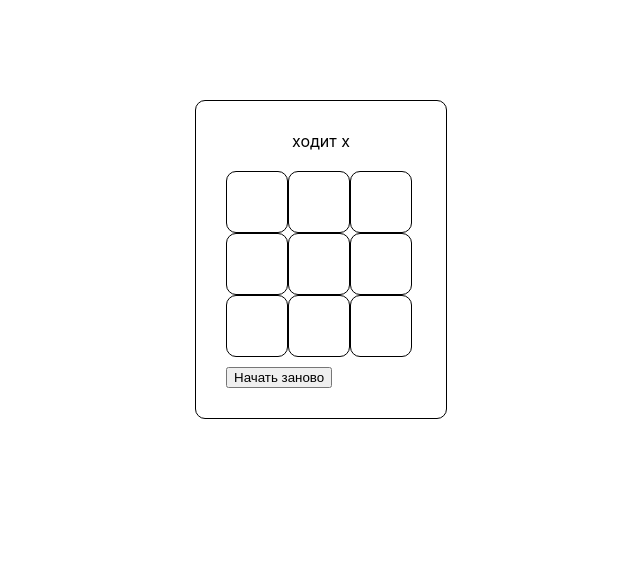
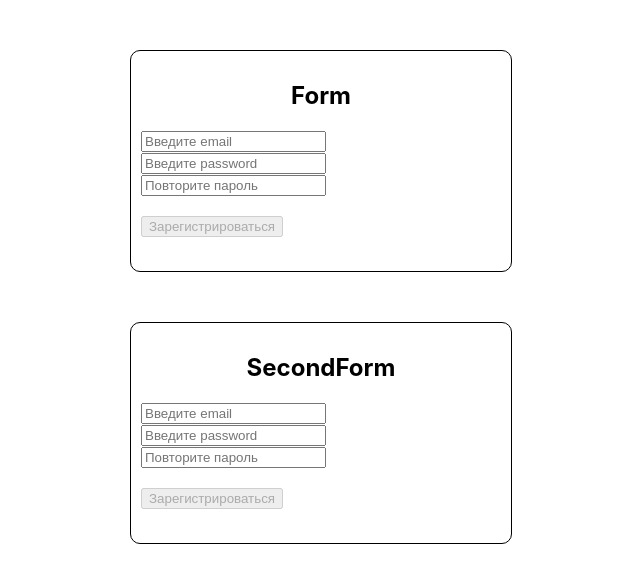
Before and after one commit to Bleakest/tasks, a React (Create React App) app: page / in a window 1280 px wide. Shown: the top 582 px of the page, without its empty margins (319-959 px from the left). Built offline with nearby package versions, Linux system fonts and the light colour scheme.

Commit message:
first form commit

```diff
--- a/package.json
+++ b/package.json
@@ -3,13 +3,16 @@
   "version": "0.1.0",
   "private": true,
   "dependencies": {
+    "@hookform/resolvers": "^3.6.0",
     "@testing-library/jest-dom": "^5.17.0",
     "@testing-library/react": "^13.4.0",
     "@testing-library/user-event": "^13.5.0",
     "react": "^18.3.1",
     "react-dom": "^18.3.1",
+    "react-hook-form": "^7.52.0",
     "react-scripts": "5.0.1",
-    "web-vitals": "^2.1.4"
+    "web-vitals": "^2.1.4",
+    "yup": "^1.4.0"
   },
   "scripts": {
     "start": "react-scripts start",
--- a/src/components/App.js
+++ b/src/components/App.js
@@ -1,41 +1,12 @@
-import React, { useState } from "react";
-import Field from "./Field";
-import Information from "./Information";
 import styles from "./App.module.css";
+import Form from "./Form";
+import SecondForm from "./SecondForm";
 
-function AppLayout({ children }) {
+export default function App() {
   return (
-    <div className={styles["app"]}>
-      <div className={styles["container"]}>{children}</div>
+    <div className={styles["container"]}>
+      <Form />
+      <SecondForm />
     </div>
   );
 }
-
-export default function App() {
-  const [currentPlayer, setCurrentPlayer] = useState("x");
-  const [isGameEnded, setIsGameEnded] = useState(false);
-  const [isDraw, setIsDraw] = useState(false);
-  const [field, setField] = useState(["", "", "", "", "", "", "", "", ""]);
-
-  return (
-    <AppLayout>
-      <Information
-        isDraw={isDraw}
-        currentPlayer={currentPlayer}
-        setCurrentPlayer={setCurrentPlayer}
-        isGameEnded={isGameEnded}
-        setIsGameEnded={setIsGameEnded}
-        field={field}
-      />
-      <Field
-        field={field}
-        setField={setField}
-        currentPlayer={currentPlayer}
-        setCurrentPlayer={setCurrentPlayer}
-        setIsGameEnded={setIsGameEnded}
-        isGameEnded={isGameEnded}
-        setIsDraw={setIsDraw}
-      />
-    </AppLayout>
-  );
-}
--- a/src/components/Field.js
+++ /dev/null
@@ -1,103 +0,0 @@
-import React, { useEffect } from "react";
-import styles from "./Field.module.css";
-import PropTypes from "prop-types";
-
-const WIN_PATTERNS = [
-  [0, 1, 2],
-  [3, 4, 5],
-  [6, 7, 8], // Варианты побед по горизонтали
-  [0, 3, 6],
-  [1, 4, 7],
-  [2, 5, 8], // Варианты побед по вертикали
-  [0, 4, 8],
-  [2, 4, 6], // Варианты побед по диагонали
-];
-
-function FieldLayout({ field, handleClick, handleButton }) {
-  return (
-    <div className={styles["fieldContainer"]}>
-      {field.map((item, index) => {
-        return (
-          <div
-            onClick={() => handleClick(index)}
-            className={styles["field"]}
-            key={index}
-          >
-            <div>{item}</div>
-          </div>
-        );
-      })}
-      <button onClick={() => handleButton()} style={{ marginTop: "10px" }}>
-        Начать заново
-      </button>
-    </div>
-  );
-}
-
-export default function Field({
-  field,
-  setField,
-  currentPlayer,
-  setCurrentPlayer,
-  isGameEnded,
-  setIsGameEnded,
-  setIsDraw,
-}) {
-  function togglePlayer() {
-    if (currentPlayer === "x") {
-      setCurrentPlayer("y");
-    } else {
-      setCurrentPlayer("x");
-    }
-  }
-
-  function handleButton() {
-    setCurrentPlayer("x");
-    setIsGameEnded(false);
-    setIsDraw(false);
-    setField(["", "", "", "", "", "", "", "", ""]);
-  }
-
-  function handleClick(index) {
-    if (!isGameEnded) {
-      let newArr = field.slice();
-      newArr[index] = currentPlayer;
-      setField(newArr);
-      togglePlayer();
-    }
-  }
-
-  useEffect(() => {
-    for (let i = 0; i < WIN_PATTERNS.length; i++) {
-      if (
-        WIN_PATTERNS[i].every((el) => field[el] === "x") ||
-        WIN_PATTERNS[i].every((el) => field[el] === "y")
-      ) {
-        setIsGameEnded(true);
-        togglePlayer();
-      } else if (isGameEnded === false && !field.some((it) => it === "")) {
-        setIsDraw(true);
-      }
-    }
-  }, field);
-
-  return (
-    <div>
-      <FieldLayout
-        handleButton={handleButton}
-        handleClick={handleClick}
-        field={field}
-      />
-    </div>
-  );
-}
-
-FieldLayout.propTypes = {
-  field: PropTypes.array,
-  setField: PropTypes.func,
-  currentPlayer: PropTypes.string,
-  setCurrentPlayer: PropTypes.func,
-  isGameEnded: PropTypes.bool,
-  setIsGameEnded: PropTypes.func,
-  setIsDraw: PropTypes.func,
-};
--- a/src/components/Field.module.css
+++ /dev/null
@@ -1,16 +0,0 @@
-.fieldContainer {
-  display: flex;
-  flex-wrap: wrap;
-  width: 190px;
-  margin-top: 20px;
-}
-
-.field {
-  border: 1px solid black;
-  border-radius: 10px;
-  width: 60px;
-  height: 60px;
-  display: flex;
-  align-items: center;
-  justify-content: center;
-}
--- /dev/null
+++ b/src/components/Form.js
@@ -0,0 +1,104 @@
+import React, { useState, useRef, useEffect } from "react";
+import styles from "./Form.module.css";
+
+export default function Form() {
+  const [formData, setFormData] = useState({
+    email: "",
+    password: "",
+    repeat: "",
+  });
+
+  const submitButtonRef = useRef(null);
+  const [error, setError] = useState("");
+
+  function sendFormData(data) {
+    console.log(data);
+  }
+
+  function onSubmit(event) {
+    event.preventDefault();
+    if (formData.password !== formData.repeat) {
+      setError("Данные о пароле не совпадают");
+    } else {
+      sendFormData(formData);
+    }
+  }
+
+  function onLoginChange({ target }) {
+    setFormData({ ...formData, email: target.value });
+
+    let newError = null;
+
+    if (!/^[\w_]*$/.test(target.value)) {
+      newError =
+        "Неверный логин. Допустимые символы: буквы, цифры и нижнее подчёркивание";
+    } else if (target.value.length > 15) {
+      newError = "Неверный логин. Должно быть не больше 20 символов";
+    }
+
+    setError(newError);
+  }
+
+  function onPasswordChange({ target }) {
+    setFormData({ ...formData, password: target.value });
+
+    let newError = null;
+
+    setError(newError);
+  }
+
+  function onPasswordBlur() {
+    if (formData.password.length < 5) {
+      setError("Неверный пароль. Должно быть не меньше 3 символов");
+    }
+  }
+
+  function onRepeatChange({ target }) {
+    setFormData({ ...formData, repeat: target.value });
+  }
+
+  useEffect(() => {
+    if (formData.password === formData.repeat && formData.password > 4) {
+      submitButtonRef.current.focus();
+    }
+  }, [formData]);
+
+  return (
+    <form onSubmit={onSubmit} className={styles["form"]}>
+      <h2 className={styles["title"]}>Form</h2>
+      {error && <div className={styles["error"]}>{error}</div>}
+      <div>
+        <input
+          type="text"
+          value={formData.email}
+          placeholder="Введите email"
+          onChange={onLoginChange}
+        />
+        <input
+          type="password"
+          value={formData.password}
+          required
+          placeholder="Введите password"
+          onBlur={onPasswordBlur}
+          onChange={onPasswordChange}
+        />
+        <input
+          value={formData.repeat}
+          onChange={onRepeatChange}
+          type="password"
+          placeholder="Повторите пароль"
+        />
+      </div>
+
+      <button
+        ref={submitButtonRef}
+        type="submit"
+        value="Зарегистрироваться"
+        className={styles["button"]}
+        disabled={error !== null}
+      >
+        Зарегистрироваться
+      </button>
+    </form>
+  );
+}
--- /dev/null
+++ b/src/components/Form.module.css
@@ -0,0 +1,21 @@
+.form {
+  width: 360px;
+  height: 200px;
+  border: 1px solid black;
+  border-radius: 10px;
+  padding: 10px;
+}
+
+.title {
+  text-align: center;
+}
+
+.button {
+  margin-top: 20px;
+}
+
+.error {
+  color: red;
+  margin-bottom: 3px;
+  font-size: 13px;
+}
--- a/src/components/Information.js
+++ /dev/null
@@ -1,27 +0,0 @@
-import React, { useState } from "react";
-import styles from "./Information.module.css";
-import PropTypes from "prop-types";
-
-function InformationLayout({ result }) {
-  return <div className={styles["container"]}>{result}</div>;
-}
-
-export default function Information({ isDraw, isGameEnded, currentPlayer }) {
-  const res = isDraw
-    ? "ничья"
-    : isGameEnded
-    ? `победил ${currentPlayer}`
-    : `ходит ${currentPlayer}`;
-
-  return (
-    <div>
-      <InformationLayout result={res} />
-    </div>
-  );
-}
-
-Information.propTypes = {
-  isDraw: PropTypes.bool,
-  isGameEnded: PropTypes.bool,
-  currentPlayer: PropTypes.string,
-};
--- a/src/components/Information.module.css
+++ /dev/null
@@ -1,3 +0,0 @@
-.container {
-  text-align: center;
-}
--- /dev/null
+++ b/src/components/SecondForm.js
@@ -0,0 +1,67 @@
+import styles from "./SecondForm.module.css";
+import * as yup from "yup";
+import { yupResolver } from "@hookform/resolvers/yup";
+import { useForm } from "react-hook-form";
+
+const fieldsScheme = yup.object().shape({
+  login: yup
+    .string()
+    .matches(
+      !/^[\w_]*$/,
+      "Должны использоваться буквы, цифры и нижнее подчеркивание"
+    )
+    .max(20, "Должно быть меньше 20 символов")
+    .min(3, "Должно быть больше трех символов"),
+  password: yup.string().min(5, "Должно быть больше 5 символов"),
+  repeatPass: yup.string().matches(),
+});
+
+const sendFormData = (formData) => {
+  console.log(formData);
+};
+
+export default function SecondForm() {
+  const {
+    register,
+    handleSubmit,
+    formState: { errors },
+  } = useForm({
+    defaultValues: {
+      login: "",
+    },
+    resolver: yupResolver(fieldsScheme),
+  });
+
+  const loginError = errors.login?.message;
+  return (
+    <form onSubmit={handleSubmit(sendFormData)} className={styles["form"]}>
+      <h2 className={styles["title"]}>SecondForm</h2>
+
+      <div className={styles["error"]}>{errors.login?.message}</div>
+
+      <div>
+        <input type="text" placeholder="Введите email" {...register("login")} />
+        <input
+          type="password"
+          required
+          placeholder="Введите password"
+          {...register("password")}
+        />
+        <input
+          type="password"
+          placeholder="Повторите пароль"
+          {...register("repeatPass")}
+        />
+      </div>
+
+      <button
+        type="submit"
+        value="Зарегистрироваться"
+        className={styles["button"]}
+        disabled={loginError !== null}
+      >
+        Зарегистрироваться
+      </button>
+    </form>
+  );
+}
--- /dev/null
+++ b/src/components/SecondForm.module.css
@@ -0,0 +1,22 @@
+.form {
+  margin-top: 50px;
+  width: 360px;
+  height: 200px;
+  border: 1px solid black;
+  border-radius: 10px;
+  padding: 10px;
+}
+
+.title {
+  text-align: center;
+}
+
+.button {
+  margin-top: 20px;
+}
+
+.error {
+  color: red;
+  margin-bottom: 3px;
+  font-size: 13px;
+}
--- a/src/components/app.module.css
+++ b/src/components/app.module.css
@@ -1,13 +1,8 @@
-.app {
-  display: flex;
-  flex-direction: column;
-  justify-content: center;
-  align-items: center;
-  margin-top: 100px;
+body {
+  margin: 0;
+  padding: 0;
 }
-
 .container {
-  border: 1px solid black;
-  padding: 30px;
-  border-radius: 10px;
+  max-width: fit-content;
+  margin: 50px auto;
 }
```
Also changed, not shown: 1 other file (tests, documents, lock files or other folders).
